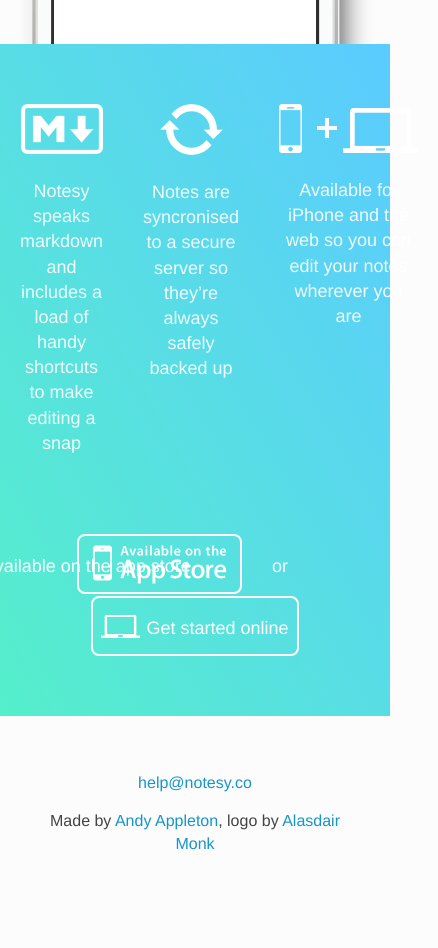
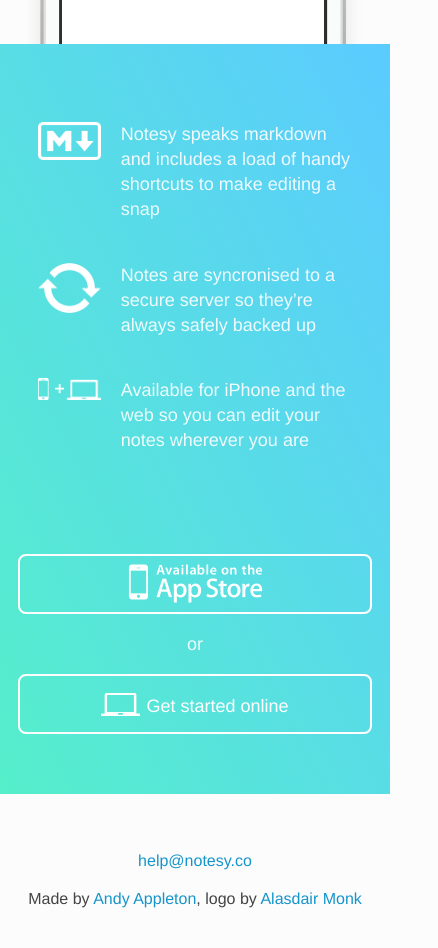
Before and after one commit to appleton/writespace-splash, a plain HTML site: page index.html in a window 390 px wide. Shown: the part 501-1449 px from the top of the page, 438 px wide, since content can reach past the window. Before the commit the page ends 1396 px from the top, so only its background shows below. Drawn offline with Linux system fonts and the light colour scheme.

Commit message:
Add some breakpoints

```diff
--- a/index.html
+++ b/index.html
@@ -23,24 +23,38 @@
     </section>
 
     <section class="features">
-      <ul class="features-list wrap">
+      <div class="wrap">
+        <ul class="features-list">
           <li class="features-list-item">
-          <img alt="Markdown" src="/public/img/markdown@2x.png" width="82" height="50" />
-          <p>Notesy speaks markdown and includes a load of handy shortcuts to make editing a snap</p>
+            <div class="features-list-item-img">
+              <img alt="Markdown" src="/public/img/markdown@2x.png" width="82" />
+            </div>
+            <p class="features-list-item-text">
+              Notesy speaks markdown and includes a load of handy shortcuts to make editing a snap
+            </p>
           </li>
           <li class="features-list-item">
-          <img alt="Sync" src="/public/img/sync@2x.png" width="63" height="51" />
-          <p>Notes are syncronised to a secure server so they&rsquo;re always safely backed up</p>
+            <div class="features-list-item-img">
+              <img alt="Sync" src="/public/img/sync@2x.png" width="63" />
+            </div>
+            <p class="features-list-item-text">
+              Notes are syncronised to a secure server so they&rsquo;re always safely backed up
+            </p>
           </li>
           <li class="features-list-item">
-          <img alt="Apps" src="/public/img/apps@2x.png" width="139" height="49" />
-          <p>Available for iPhone and the web so you can edit your notes wherever you are</p>
+            <div class="features-list-item-img">
+              <img alt="Apps" src="/public/img/apps@2x.png" width="139" />
+            </div>
+            <p class="features-list-item-text">
+              Available for iPhone and the web so you can edit your notes wherever you are
+            </p>
           </li>
         </ul>
 
         <a class="btn btn-app-store" href="javascript:alert('todo')">Available on the app store</a>
         <span class="or">or</span>
         <a class="btn btn-online" href="https://app.notesy.co/users/new">Get started online</a>
+      </div>
     </section>
   </main>
 
--- a/public/css/application.css
+++ b/public/css/application.css
@@ -24,9 +24,15 @@
   border-bottom: 1px solid #225c8e;
 }
 
+img {
+  max-width: 100%;
+}
+
 .wrap {
   max-width: 1000px;
   margin: 0 auto;
+  padding-left: 1em;
+  padding-right: 1em;
 }
 
 .logo {
@@ -138,7 +144,7 @@
   width: 165px;
   background: url(/public/img/app-store@2x.png) no-repeat center center;
   background-size: 135px;
-  text-indent: -100%;
+  text-indent: -200%;
 }
 
 .btn-online:before {
@@ -162,3 +168,46 @@
 footer {
   padding: 40px;
 }
+
+@media (max-width: 800px) {
+  .apps-iphone {
+    position: static;
+    margin: 0 auto;
+  }
+
+  .apps-web {
+    display: none;
+  }
+}
+
+@media (max-width: 550px) {
+  .features-list {
+    display: block;
+  }
+
+  .features-list-item {
+    overflow: hidden;
+  }
+
+  .features-list-item-img {
+    display: block;
+    float: left;
+    width: 20%;
+  }
+
+  .features-list-item-text {
+    float: left;
+    margin: 0 0 40px 0;
+    padding-left: 20px;
+    width: 80%;
+    text-align: left;
+  }
+
+  .btn {
+    display: block;
+  }
+
+  .btn-app-store {
+    width: 100%;
+  }
+}
```
Lines whose indentation alone changed are shown as unchanged.
